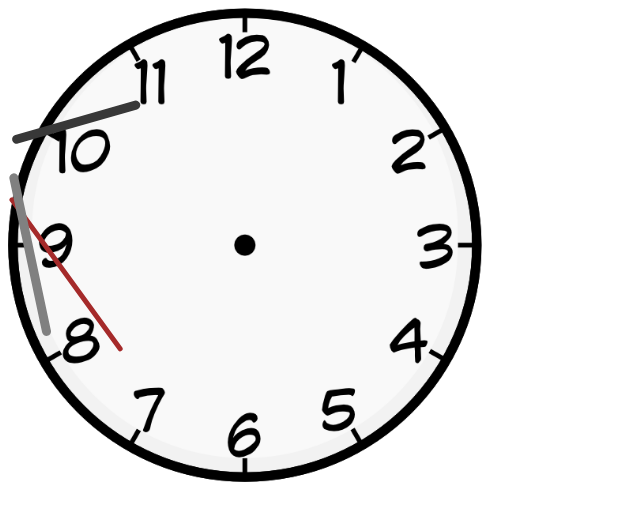
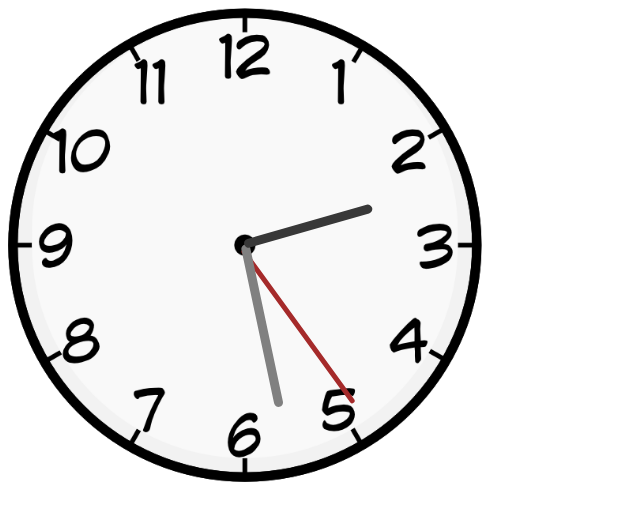
Before and after one commit to prab7k/AnalogClock, a plain HTML site: page index.html in a window 1280 px wide. Shown: the whole page, without its empty margins (0-640 px from the left). Drawn offline with Linux system fonts and the light colour scheme.

Commit message:
fixed the clock

```diff
--- a/index.css
+++ b/index.css
@@ -16,15 +16,21 @@ body{
 #hour{
     width: 2%;
     height: 28%;
+    top: 22%;
+    left: 49%;
     background-color: rgb(56, 56, 56);
 }
 #minute{
     width: 2%;
     height: 35%;
+    top: 15%;
+    left: 49%;
     background-color: grey;
 }
 #second{
     width: 1%;
     height: 40%;
+    top: 11%;
+    left: 49%;
     background-color: brown;
 }
```
